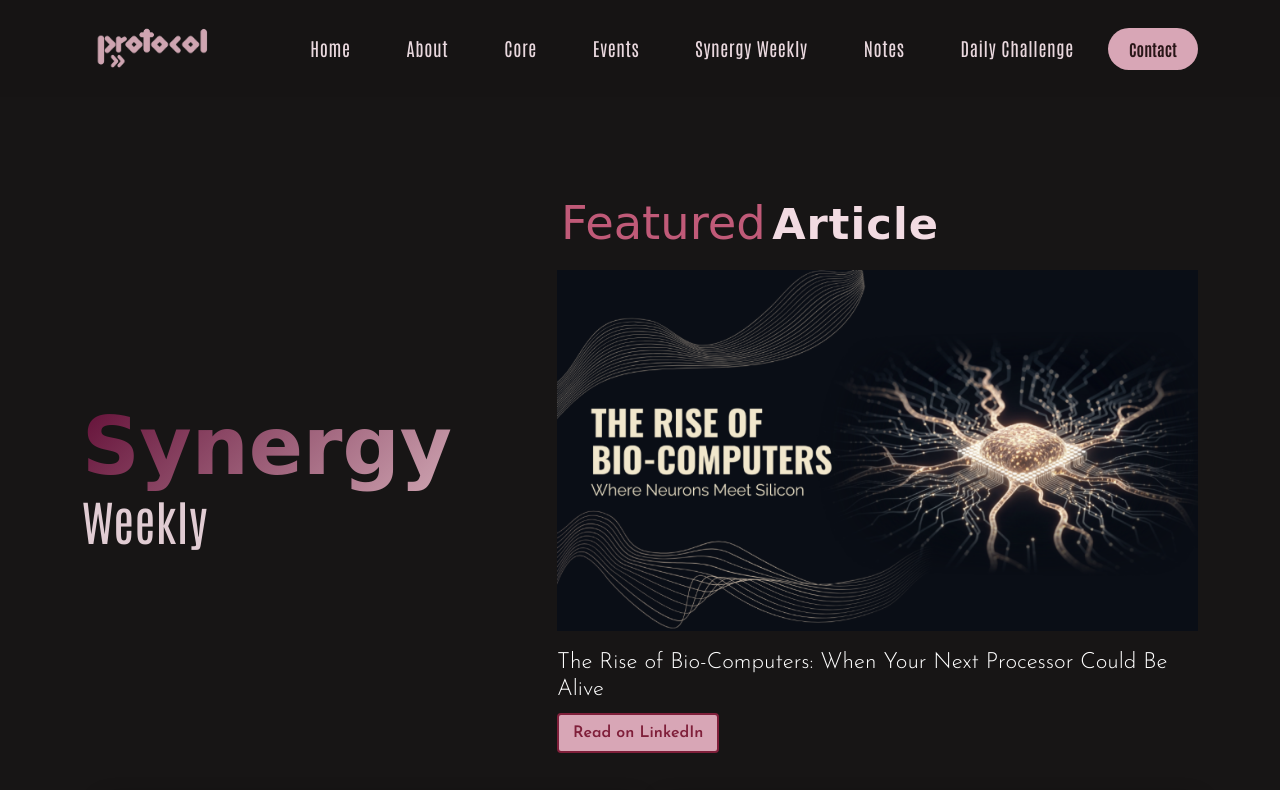
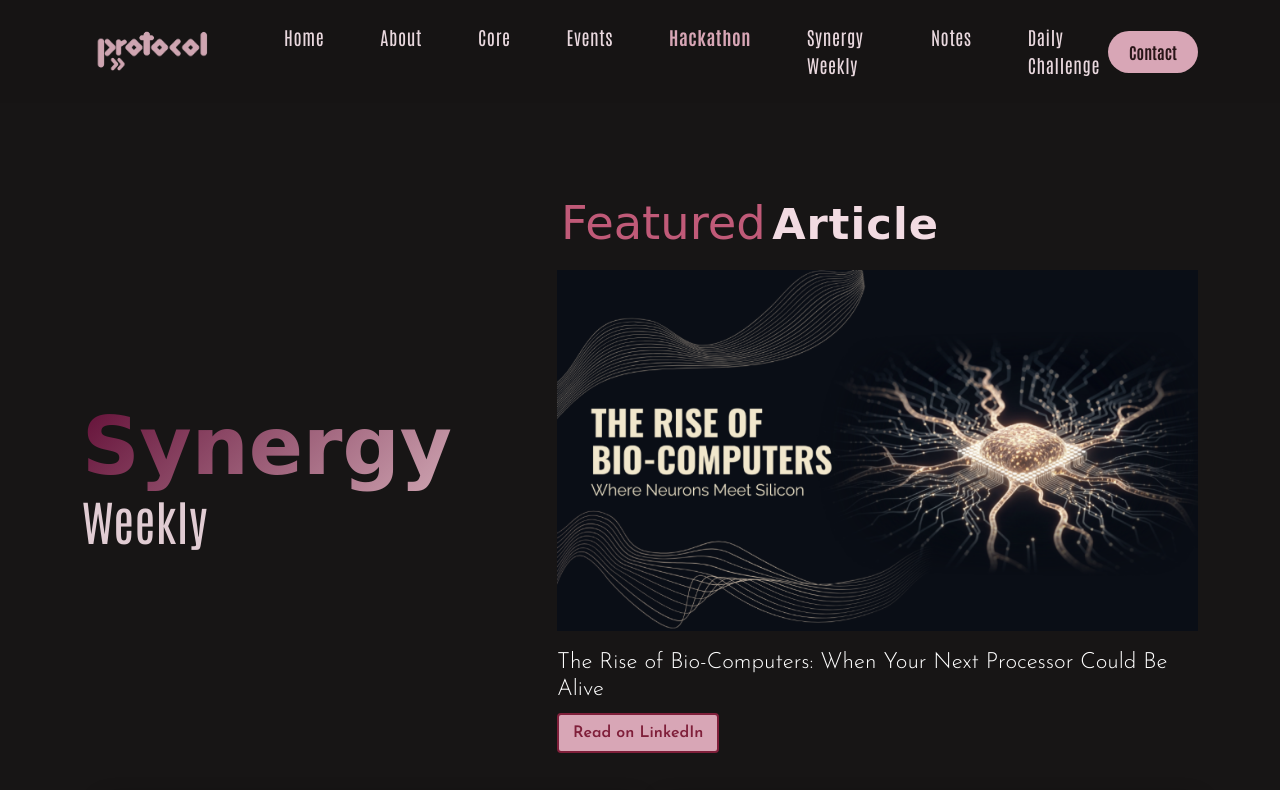
Before and after one commit to must-not-be-namedd/Protocol_LeaderBoard, a plain HTML site: page Website/synergy.html in a window 1280 px wide. Shown: the top 790 px of the page. Drawn offline with nearby package versions, Linux system fonts and the light colour scheme; no server answers; a web font is replaced by a local one.

Commit message:
Add Hackathon link to navigation menu

```diff
--- a/Website/synergy.html
+++ b/Website/synergy.html
@@ -45,6 +45,9 @@
             <li class="nav-item"><a class="nav-link" href="./about.html">About</a></li>
             <li class="nav-item"><a class="nav-link" href="./core.html">Core</a></li>
             <li class="nav-item"><a class="nav-link" href="./events.html">Events</a></li>
+            <li class="nav-item">
+              <a class="nav-link" href="./hackathon.html" style="color: var(--muted-pink); font-weight: 700;">Hackathon</a>
+            </li>
             <li class="nav-item"><a class="nav-link" href="./synergy.html">Synergy Weekly</a></li>
             <li class="nav-item"><a class="nav-link" href="./notes.html">Notes</a></li>
             <li class="nav-item"><a class="nav-link" href="./daily-challenge.html">Daily Challenge</a></li>
```
